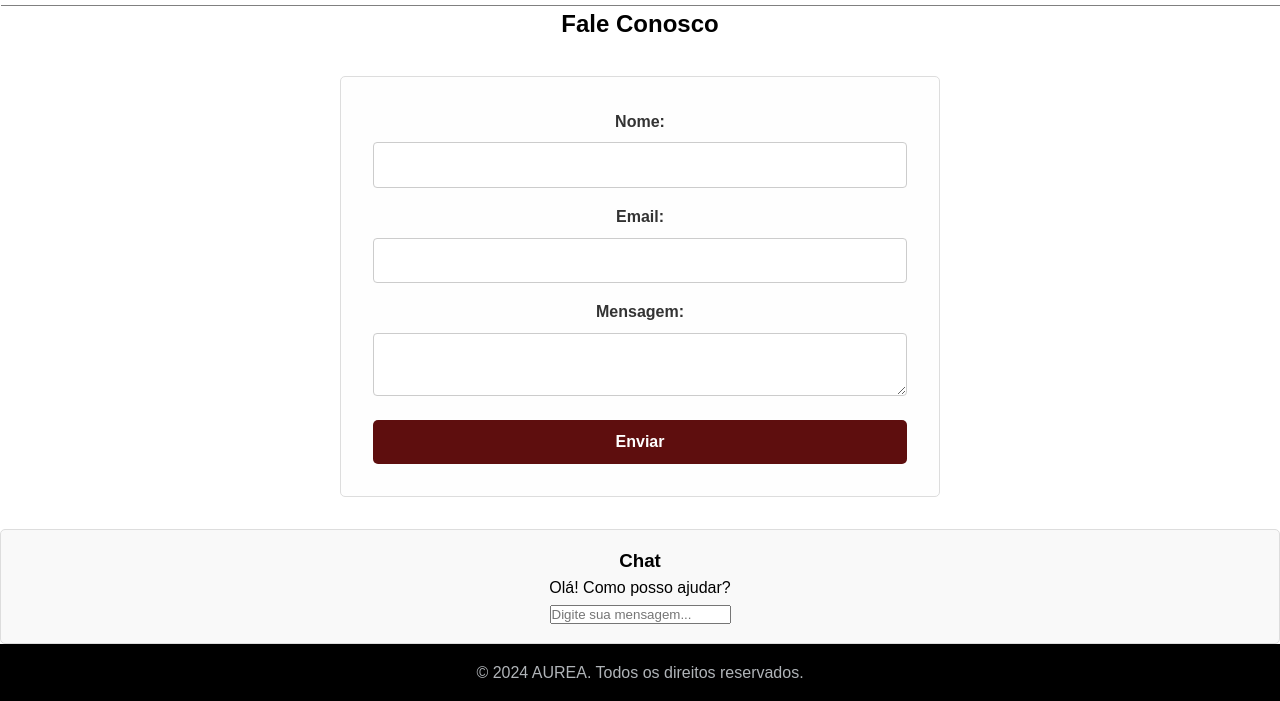
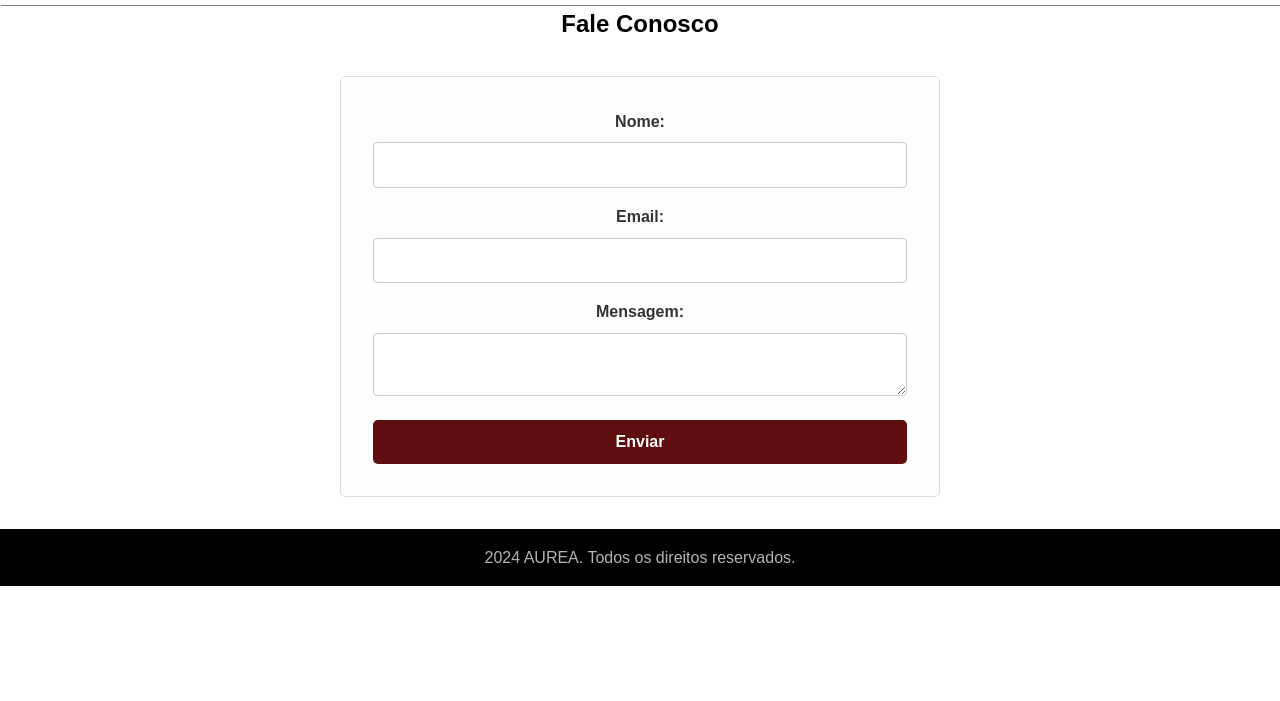
Before and after one commit to taliazilke/web, a plain HTML site: page site/contato.html in a window 1280 px wide. Shown: the part 108-809 px from the top of the page. Drawn offline with Linux system fonts and the light colour scheme.

Commit message:
contato.html

```diff
--- a/site/contato.html
+++ b/site/contato.html
@@ -39,16 +39,10 @@
 
             <button type="submit" class="btn">Enviar</button>
         </form>
-
-        <div class="chat">
-            <h3>Chat</h3>
-            <p>Olá! Como posso ajudar?</p>
-            <input type="text" placeholder="Digite sua mensagem...">
-        </div>
     </section>
 
     <footer class="footer">
-        <p>&copy; 2024 AUREA. Todos os direitos reservados.</p>
+        <p>2024 AUREA. Todos os direitos reservados.</p>
     </footer>
 </body>
 </html>
```
